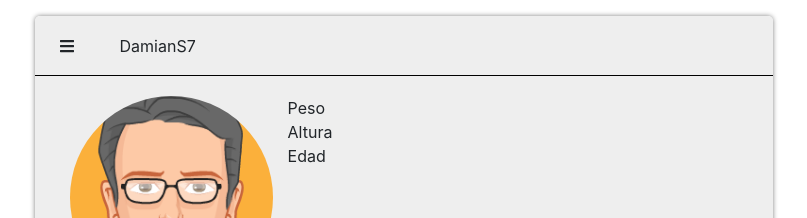
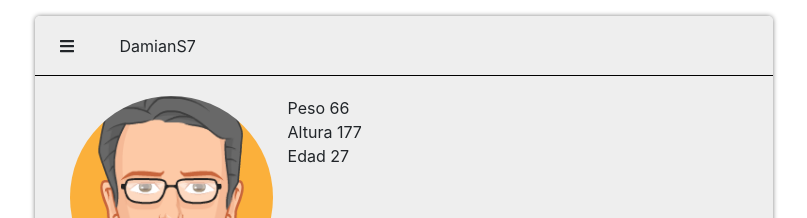
Before and after one commit to damianS7/fitCalc-spring-frontend, a Vue app: page /profile in a window 1280 px wide. Shown: the top 218 px of the page, without its empty margins (236-1043 px from the left). Built offline with nearby package versions, Linux system fonts and the light colour scheme.

Commit message:
Implementacion de resumen de perfil

```diff
--- a/src/store/index.js
+++ b/src/store/index.js
@@ -6,7 +6,7 @@ const state = {
   user: { id: 5, username: "DamianS7", email: "damian@gmail.com", token: null},
   profile: {
     age: 27,
-    size: 177,
+    lenght: 177,
     weights: [
       { weight: 62, date: "01-01-2021" },
       { weight: 66, date: "03-01-2021" },
--- a/src/views/profile/Profile.vue
+++ b/src/views/profile/Profile.vue
@@ -98,8 +98,4 @@ export default {
 };
 </script>
 <style>
-.content .header {
-  border-bottom: 1px solid black;
-  height: auto;
-}
 </style>
--- a/src/views/profile/ProfileSummary.vue
+++ b/src/views/profile/ProfileSummary.vue
@@ -9,15 +9,25 @@
       />
     </b-col>
     <b-col cols="8">
-      <b-row>Peso</b-row>
-      <b-row>Altura</b-row>
-      <b-row>Edad</b-row>
+      <b-row>Peso {{ lastWeight }} </b-row>
+      <b-row>Altura {{ profile.lenght }}</b-row>
+      <b-row>Edad {{ profile.age }}</b-row>
     </b-col>
   </b-row>
 </template>
+<script>
+import { mapGetters, mapState } from "vuex";
 
-<script>
-export default {};
+const computed = {
+  ...mapState({
+    profile: "profile",
+  }),
+  ...mapGetters({
+    lastWeight: "getLastWeight",
+  }),
+};
+
+export default {
+  computed,
+};
 </script>
-<style >
-</style>
```
